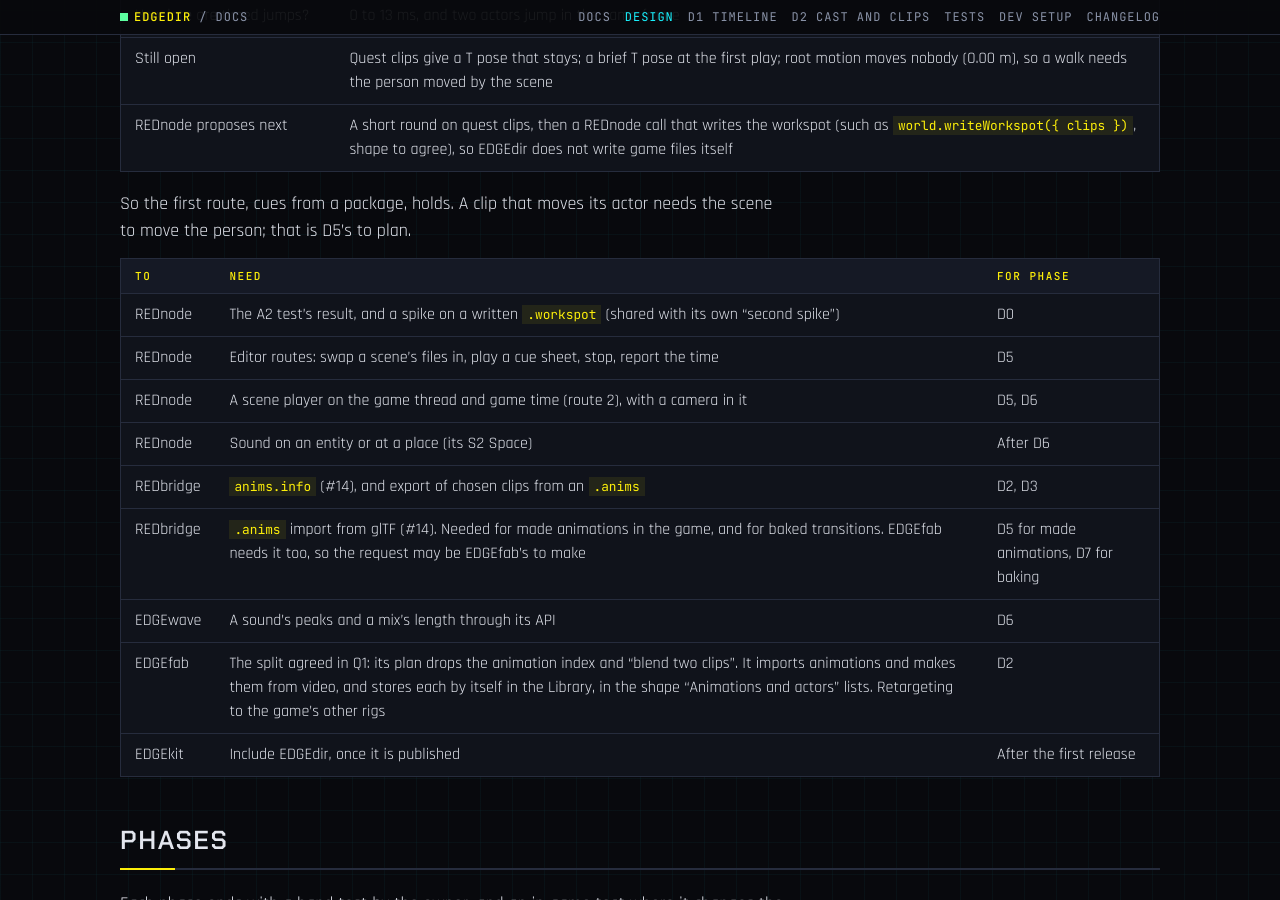
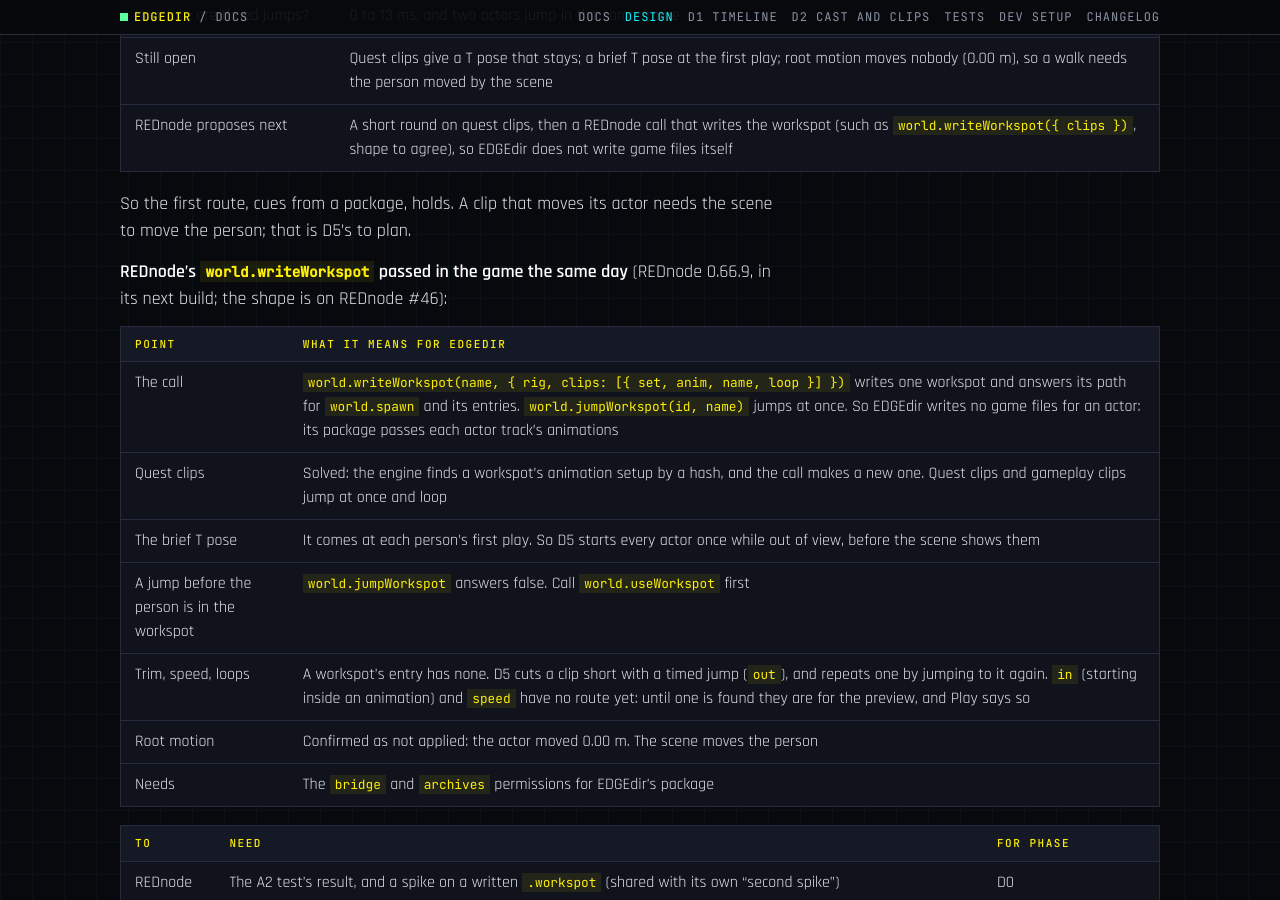
Before and after one commit to Edgemodders/EDGEdir, a Jekyll site: the page built from docs/design.md, in a window 1280 px wide and 900 px high, scrolled down 14166 px. Built offline with Jekyll 4.4.1, drawn with Linux system fonts in a browser that asks for light colours.

Commit message:
Design: REDnode's world.writeWorkspot, and what it means for D5
Co-Authored-By: Claude Fable 5.2 <noreply@anthropic.com>

```diff
--- a/docs/design.md
+++ b/docs/design.md
@@ -340,6 +340,18 @@ Filed on 2026-11-16: REDnode #46 (the written-workspot spike and the weather), R
 
 So the first route, cues from a package, holds. A clip that moves its actor needs the scene to move the person; that is D5's to plan.
 
+**REDnode's `world.writeWorkspot` passed in the game the same day** (REDnode 0.66.9, in its next build; the shape is on REDnode #46):
+
+| Point | What it means for EDGEdir |
+|---|---|
+| The call | `world.writeWorkspot(name, { rig, clips: [{ set, anim, name, loop }] })` writes one workspot and answers its path for `world.spawn` and its entries. `world.jumpWorkspot(id, name)` jumps at once. So EDGEdir writes no game files for an actor: its package passes each actor track's animations |
+| Quest clips | Solved: the engine finds a workspot's animation setup by a hash, and the call makes a new one. Quest clips and gameplay clips jump at once and loop |
+| The brief T pose | It comes at each person's first play. So D5 starts every actor once while out of view, before the scene shows them |
+| A jump before the person is in the workspot | `world.jumpWorkspot` answers false. Call `world.useWorkspot` first |
+| Trim, speed, loops | A workspot's entry has none. D5 cuts a clip short with a timed jump (`out`), and repeats one by jumping to it again. `in` (starting inside an animation) and `speed` have no route yet: until one is found they are for the preview, and Play says so |
+| Root motion | Confirmed as not applied: the actor moved 0.00 m. The scene moves the person |
+| Needs | The `bridge` and `archives` permissions for EDGEdir's package |
+
 | To | Need | For phase |
 |---|---|---|
 | REDnode | The A2 test's result, and a spike on a written `.workspot` (shared with its own "second spike") | D0 |
```
Also changed, not shown: CLAUDE.md (+1 -0 lines).
